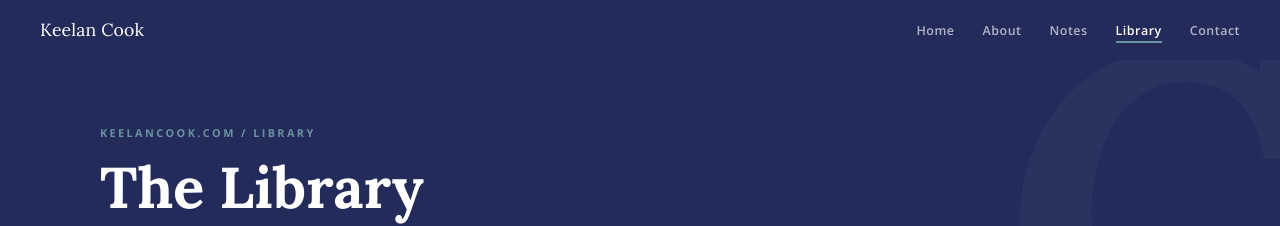
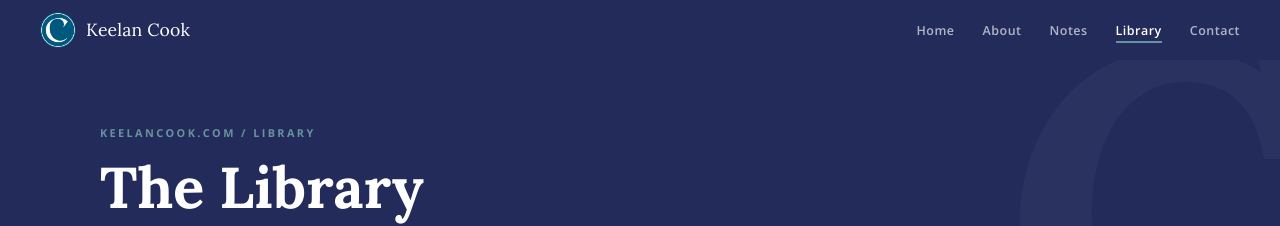
Before and after one commit to keelancook/keelancook.github.io, a Jekyll site: the page built from library/index.html, in a window 1280 px wide. Shown: the top 226 px of the page. Built offline with Jekyll 4.4.1, drawn with Linux system fonts in a browser that asks for light colours.

Commit message:
Add logo image to site header and update styles
Updated header to include logo image and adjusted styles.

```diff
--- a/library/index.html
+++ b/library/index.html
@@ -64,6 +64,16 @@ body  { font-family: var(--sans); background: var(--warmwht); color: var(--dgray
   color: var(--white);
   text-decoration: none;
   letter-spacing: 0.01em;
+  flex-shrink: 0;
+  display: flex;
+  align-items: center;
+  gap: 10px;
+}
+
+.header-logo {
+  height: 36px;
+  width: auto;
+  display: block;
   flex-shrink: 0;
 }
 
@@ -722,7 +732,7 @@ a.resource-card:hover .card-arrow {
 
 <!-- ── Header ─────────────────────────────────────────────────── -->
 <header class="site-header" style="position:relative;">
-  <a href="https://keelancook.com" class="site-header-brand">Keelan Cook</a>
+  <a href="https://keelancook.com" class="site-header-brand"><img src="/images/logo.png" alt="Keelan Cook" class="header-logo"> Keelan Cook</a>
   <nav>
     <ul class="site-nav">
       <li><a href="https://keelancook.com">Home</a></li>
```
